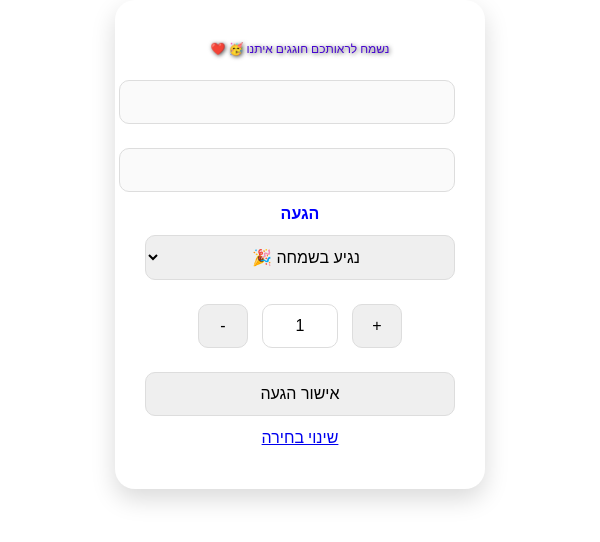
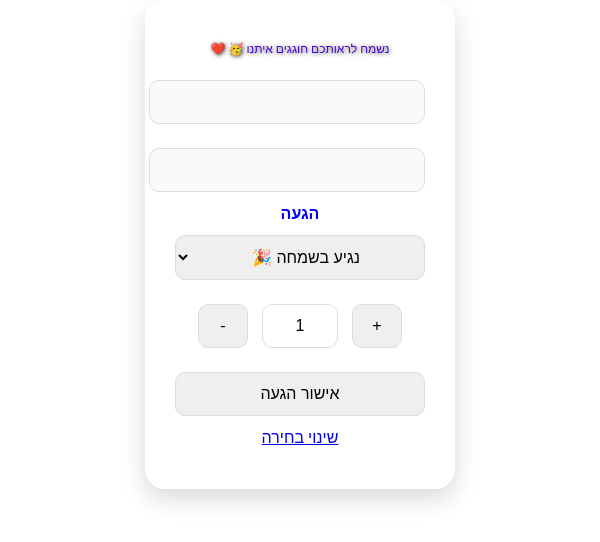
Before and after one commit to ualon1954/invited, a plain HTML site: page RSVP.html in a window 600 px wide. Drawn offline with Linux system fonts and the light colour scheme; no server answers.

Commit message:
Update commit

```diff
--- a/styles/resp.css
+++ b/styles/resp.css
@@ -125,7 +125,7 @@ p #msg {
   /* MOBILE - PORNAINT */
   @media screen and (max-width: 750px) and (min-width: 480px){
     .container {
-      width: 310px;
+      width: 250px;
     }
     label {
       font-size: 16px;
```
